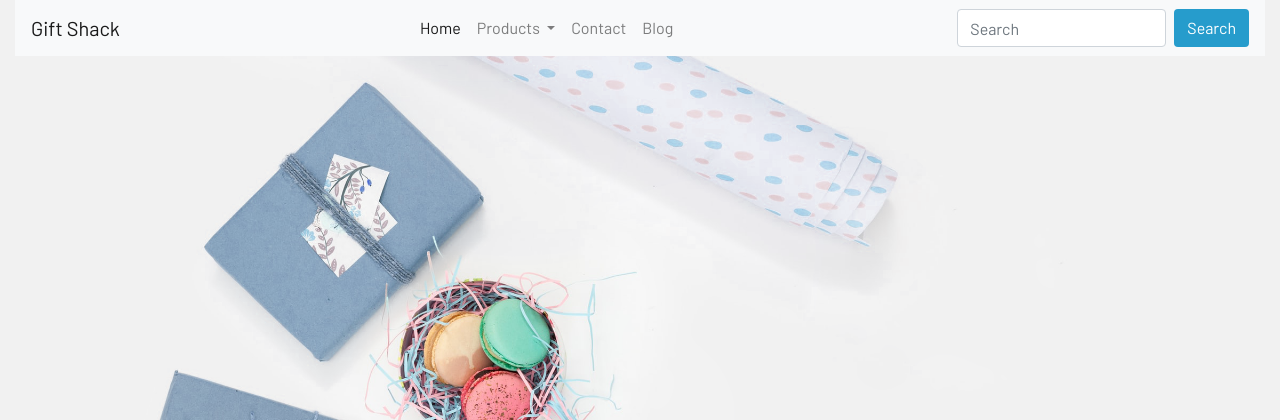
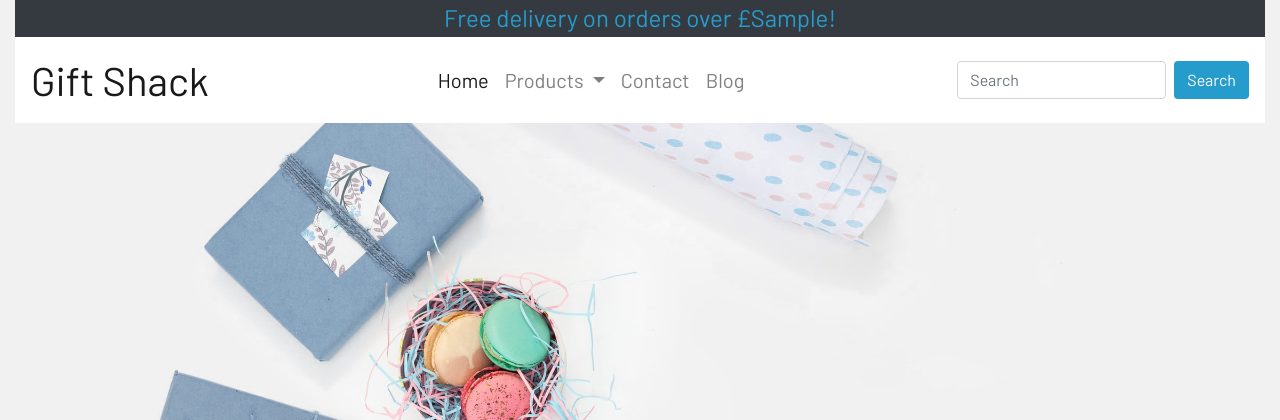
Before and after one commit to JohnW876/gift-shack, a Django app: template templates/base.html in a window 1280 px wide. Shown: the top 420 px of the page. Run offline with Django 3.2, Linux system fonts and the light colour scheme; the template is opened without the code that fills it: most values are stand-ins (such as "Sample title", 1, 10 or a date in 2020); some libraries are stand-ins or nearby versions.

Commit message:
Add delivery banner

```diff
--- a/static/css/base.css
+++ b/static/css/base.css
@@ -53,3 +53,11 @@ body {
     margin-top: 320px;
     font-size: 40px;
 }
+
+.navbar-brand {
+    font-size: 40px;
+}
+
+.nav-link {
+    font-size: 20px;
+}
--- a/templates/base.html
+++ b/templates/base.html
@@ -36,7 +36,14 @@
   </head>
   <body>
     <header class="container-fluid fixed-top">
-        <nav class="navbar navbar-expand-lg navbar-light bg-light">
+        <div class="container-fluid">
+            <div id="delivery-banner" class="row text-center">
+                <div class="col bg-dark">
+                    <h4 class="logo-font my-1">Free delivery on orders over £{{ free_shipping_threshold }}!</h4>
+                </div>
+            </div>
+        </div>
+        <nav class="navbar navbar-expand-lg navbar-light bg-white">
             <a class="navbar-brand" href="#">Gift Shack</a>
                 <button class="navbar-toggler" type="button" data-toggle="collapse" data-target="#navbarSupportedContent" aria-controls="navbarSupportedContent" aria-expanded="false" aria-label="Toggle navigation">
                     <span class="navbar-toggler-icon"></span>
```
